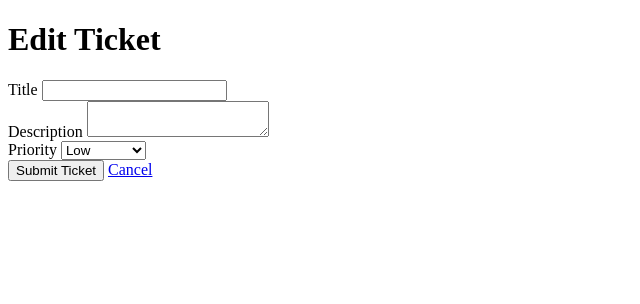
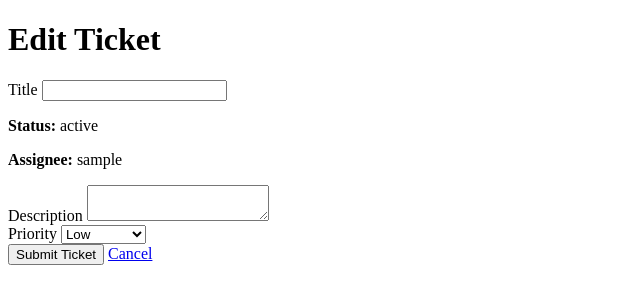
Before and after one commit to Union-Jack/EclipseSupportPortal, a Flask app: template templates/edit.html in a window 1280 px wide. Shown: the top 304 px of the page, without its empty margins (0-640 px from the left). Run offline with Flask 3, Linux system fonts and the light colour scheme; the template is opened without the code that fills it: values that come from a table or form of the project are taken from there, most other values are stand-ins (such as "Sample title", 1, 10 or a date in 2020).

Commit message:
Setup assignee and status fields to only be operated by admins

```diff
--- a/forms/ticket_form.py
+++ b/forms/ticket_form.py
@@ -9,4 +9,7 @@ class TicketForm(FlaskForm):
     description = TextAreaField(validators=[DataRequired()])
     priority = SelectField(validators=[DataRequired()],
         choices=[('Low'), ('Normal'), ('High'), ('Urgent'), ('Immediate')])
+    status = SelectField(validators=[DataRequired()],
+        choices=[('Open'), ('In Progress'), ('Resolved')])
+
     submit = SubmitField("Submit Ticket")
--- a/templates/edit.html
+++ b/templates/edit.html
@@ -19,12 +19,27 @@
             </div>
             {% if current_user.admin %}
             <div>
+                {{ form.status.label(class="form-label") }}
+                {{ form.status(class="form-control") }}
+                {% for error in form.status.errors %}
+                    <span>{{ error }}</span>
+                {% endfor %}
+            </div>
+            {% else %}
+                {{ form.status(hidden=True) }}
+                <p><strong>Status:</strong> {{ ticket.status }}</p>
+            {% endif %}
+            {% if current_user.admin %}
+            <div>
                 {{ form.assignee.label(class="form-label") }}
                 {{ form.assignee(class="form-control") }}
                 {% for error in form.assignee.errors %}
                     <span>{{ error }}</span>
                 {% endfor %}
             </div>
+            {% else %}
+                {{ form.assignee(hidden=True) }}
+                <p><strong>Assignee:</strong> {{ ticket.assignee.username}}</p>
             {% endif %}
             <div>
                 {{ form.description.label(class="form-label") }}
--- a/templates/tickets.html
+++ b/templates/tickets.html
@@ -13,12 +13,12 @@
                 <div>
                     <h2>{{ ticket.title }}</h2>
                     <div>
-                        <small>Created by: {{ ticket.author.username }} at {{ticket.date_created.strftime('%Y-%m-%d %H:%M') }}</small>
+                        <small>Added By: {{ ticket.author.username }} on {{ ticket.date_created.strftime('%d %b %Y') }}. Updated: {{ ticket.date_updated.strftime('%d %b %Y') }}</small>
                     </div>
-                    <p> Assignee: {{ ticket.assignee.username }}</p>
+                    <p>Status: {{ ticket.status }}</p>
+                    <p>Assignee: {{ ticket.assignee.username }}</p>
                     <p>Priority: {{ ticket.priority }}<p>
                     <p>{{ ticket.description }}</p>
-                    <p>Status: {{ ticket.status }}</p>
                     <a href="{{ url_for('tickets.view_ticket', id=ticket.id) }}">View</a>
                     <a href="{{ url_for('tickets.edit_ticket', id=ticket.id) }}">Edit</a>
                     {% if current_user.admin %}
```
Also changed, not shown: routes/tickets.py (+12 -4 lines), templates/view.html (+5 -7 lines), EclipseSupportPortal.db.
